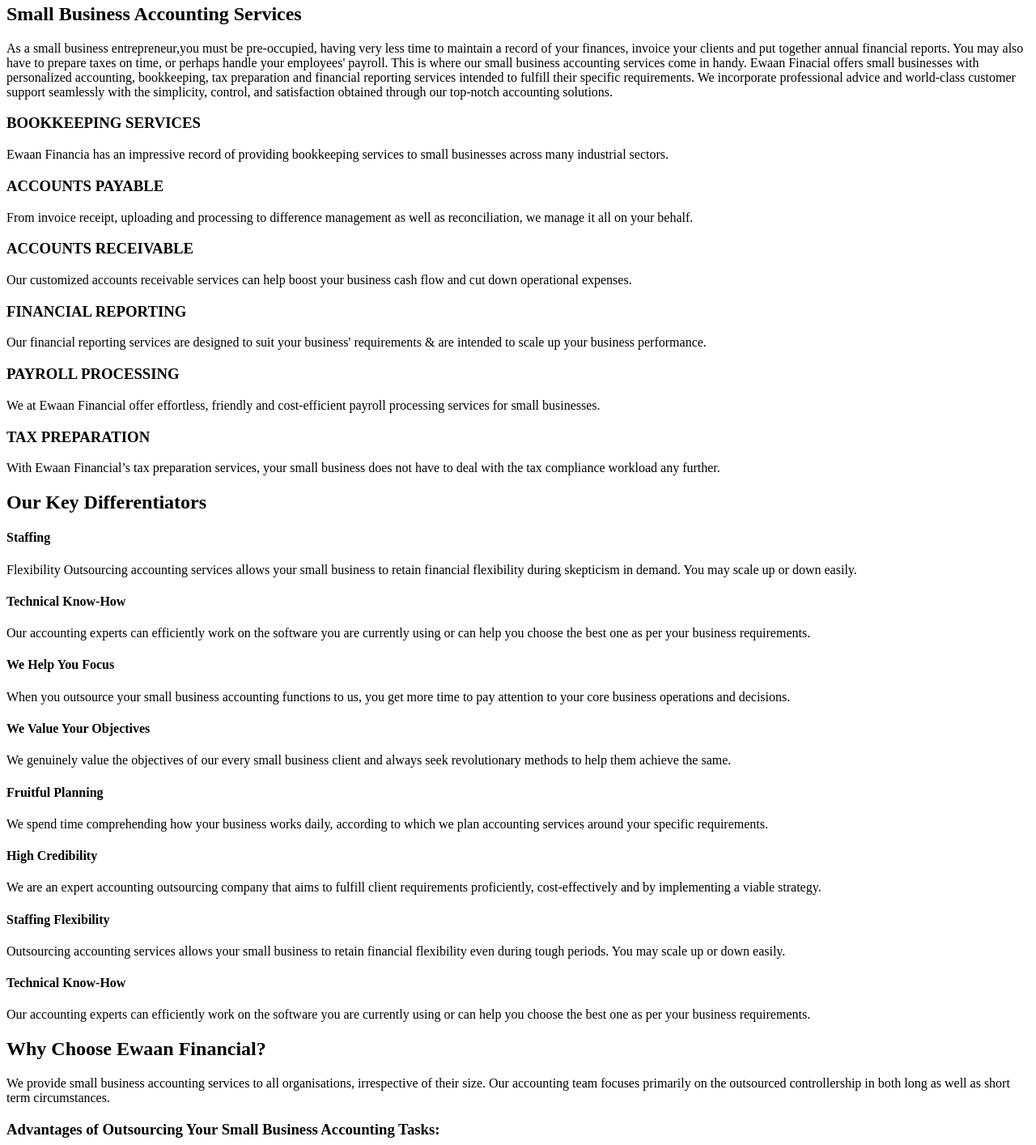
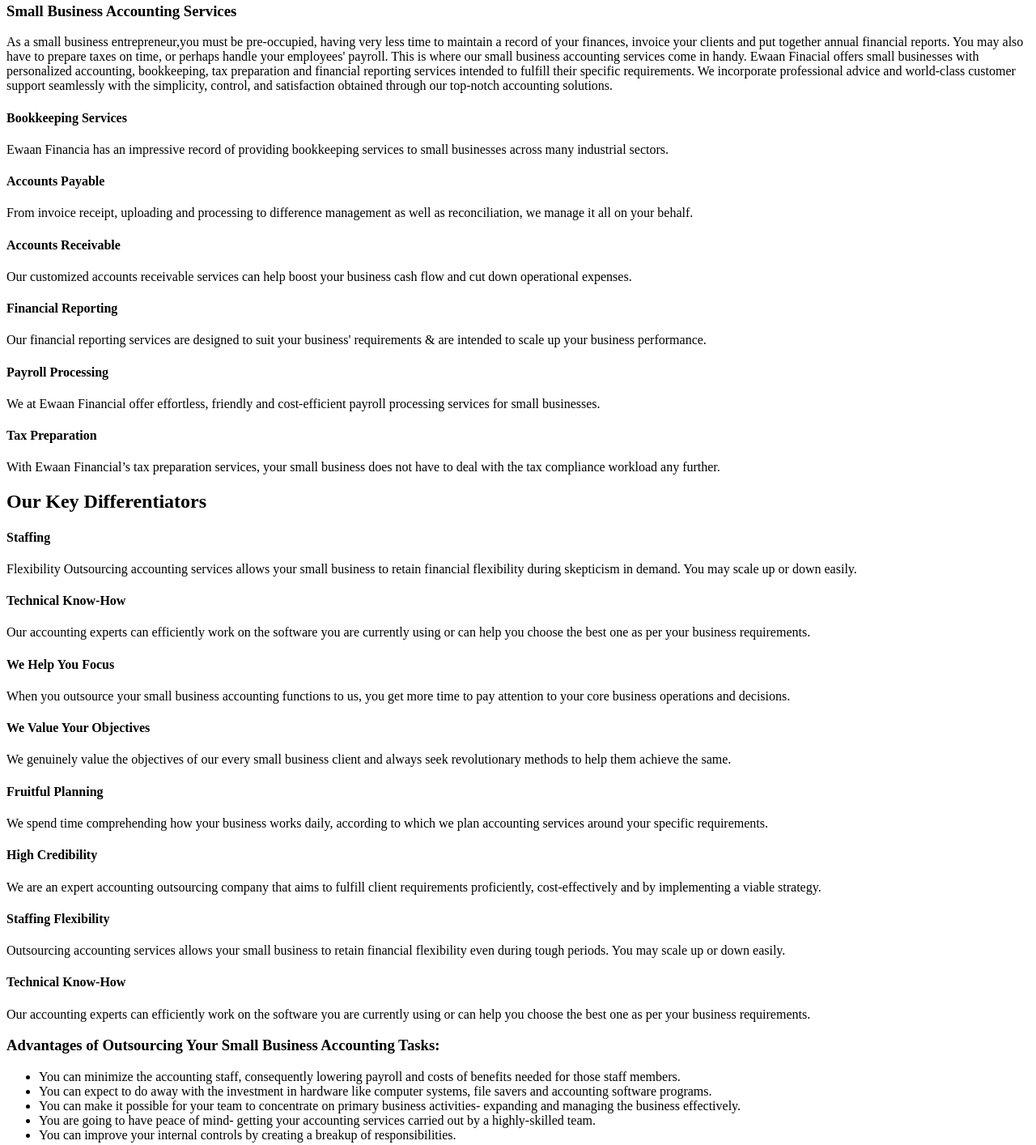
Before and after one commit to alimbolar/ewaan-financial, a plain HTML site: page index.html in a window 1280 px wide. Shown: the part 101-1515 px from the top of the page at 81% size. Drawn offline with Linux system fonts and the light colour scheme.

Commit message:
some updates

```diff
--- a/index.html
+++ b/index.html
@@ -25,7 +25,7 @@
       </section>
       <section class="highlights">
         <article class="highlights__content">
-          <h2>Small Business Accounting Services</h2>
+          <h3>Small Business Accounting Services</h3>
           <p>
             As a small business entrepreneur,you must be pre-occupied, having
             very less time to maintain a record of your finances, invoice your
@@ -42,34 +42,34 @@
         </article>
         <article class="hightlights__stack">
           <div class="highlight">
-            <h3>BOOKKEEPING SERVICES</h3>
+            <h4>Bookkeeping Services</h4>
             Ewaan Financia has an impressive record of providing bookkeeping
             services to small businesses across many industrial sectors.
           </div>
 
           <div class="highlight">
-            <h3>ACCOUNTS PAYABLE</h3>
+            <h4>Accounts Payable</h4>
             From invoice receipt, uploading and processing to difference
             management as well as reconciliation, we manage it all on your
             behalf.
           </div>
           <div class="highlight">
-            <h3>ACCOUNTS RECEIVABLE</h3>
+            <h4>Accounts Receivable</h4>
             Our customized accounts receivable services can help boost your
             business cash flow and cut down operational expenses.
           </div>
           <div class="highlight">
-            <h3>FINANCIAL REPORTING</h3>
+            <h4>Financial Reporting</h4>
             Our financial reporting services are designed to suit your business'
             requirements & are intended to scale up your business performance.
           </div>
           <div class="highlight">
-            <h3>PAYROLL PROCESSING</h3>
+            <h4>Payroll Processing</h4>
             We at Ewaan Financial offer effortless, friendly and cost-efficient
             payroll processing services for small businesses.
           </div>
           <div class="highlight">
-            <h3>TAX PREPARATION</h3>
+            <h4>Tax Preparation</h4>
             With Ewaan Financial’s tax preparation services, your small business
             does not have to deal with the tax compliance workload any further.
           </div>
@@ -151,14 +151,6 @@
 
       <section>
         <article>
-          <h2>Why Choose Ewaan Financial?</h2>
-          <p>
-            We provide small business accounting services to all organisations,
-            irrespective of their size. Our accounting team focuses primarily on
-            the outsourced controllership in both long as well as short term
-            circumstances.
-          </p>
-
           <h3>
             Advantages of Outsourcing Your Small Business Accounting Tasks:
           </h3>
```
